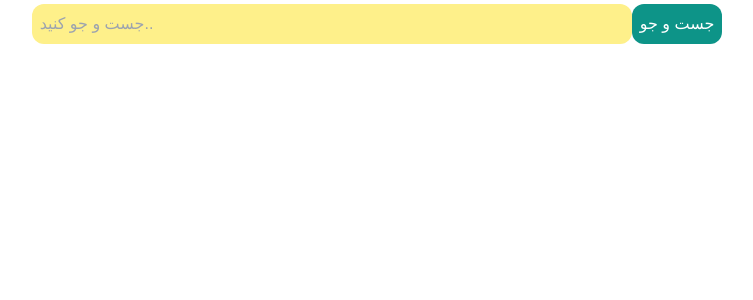
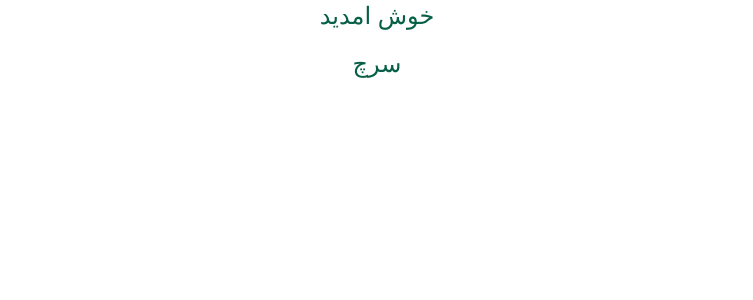
Before and after one commit to kimiazohretalab/aparatbyvue, a Vue app: page / in a window 1280 px wide. Shown: the top 300 px of the page, without its empty margins (263-1016 px from the left). Built offline with nearby package versions, Linux system fonts and the light colour scheme.

Commit message:
feat(router): .

```diff
--- a/src/App.vue
+++ b/src/App.vue
@@ -1,12 +1,11 @@
 <template>
-  <main-container />
+  <div>
+    <router-view></router-view>
+  </div>
 </template>
 <script>
-import MainContainer from './components/MainContainer.vue';
 export default {
-  name:"app",
-  components:{
-    MainContainer,
-},
-}
+  name: "app",
+  components: {},
+};
 </script>
--- /dev/null
+++ b/src/components/HomeComponent.vue
@@ -0,0 +1,18 @@
+<template>
+  <div>
+    <div class="flex justify-center items-center">
+      <p class="text-2xl text-emerald-800">خوش امدید</p>
+    </div>
+    <div class="flex justify-center items-center mt-4">
+      <router-link to="/Main" class="text-2xl text-emerald-800 block">
+        سرچ
+      </router-link>
+    </div>
+  </div>
+</template>
+
+<script>
+export default {
+  name: "home-component",
+};
+</script>
--- a/src/components/MainContainer.vue
+++ b/src/components/MainContainer.vue
@@ -33,7 +33,7 @@ export default {
   data() {
     return {
       videos: [],
-      isButton:false,
+      isButton: false,
       // searchedText:'',
       skip: 1,
     };
@@ -49,7 +49,7 @@ export default {
         .then((res) => {
           this.videos = res.data.videobysearch;
           console.log(this.videos);
-          this.isButton=true
+          this.isButton = true;
         });
     },
     nextHandler() {
--- a/src/components/SearchVideo.vue
+++ b/src/components/SearchVideo.vue
@@ -1,11 +1,11 @@
 <template>
+  <div>
     <div class="w-full flex justify-center mt-1">
       <input
         type="search"
         placeholder="جست و جو کنید.."
         v-model="inputValue"
-      class="bg-yellow-200 text-orange-900 p-2 rounded-xl focus:ring-2
-      focus:outline-none focus:ring-amber-500	w-6/12"
+        class="bg-yellow-200 text-orange-900 p-2 rounded-xl focus:ring-2 focus:outline-none focus:ring-amber-500 w-6/12"
       />
       <button
         @click="getVideoHandler"
@@ -13,6 +13,12 @@
       >
         جست و جو
       </button>
+    </div>
+    <div>
+      <router-link to="/" class="p-2 rounded-xl bg-teal-600 text-white">
+        خانه
+      </router-link>
+    </div>
   </div>
 </template>
 <script>
--- a/src/components/VideoModal.vue
+++ b/src/components/VideoModal.vue
@@ -17,7 +17,7 @@
       <div class="flex justify-center items-center h-full	" v-if="isLoading">
         <loading />
       </div>
-      <div class="flex flex-wrap justify-between flex-row relative" v-else>
+      <div class="flex flex-wrap justify-between flex-row relative h-full" v-else>
         <iframe
           :src="this.url"
           ref="modalIframe"
--- a/src/router/index.js
+++ b/src/router/index.js
@@ -1,7 +1,7 @@
 import Vue from 'vue'
 import VueRouter from 'vue-router'
-import HomeView from '../views/HomeView.vue'
-import Loading from '../components/LoadingSpinner.vue'
+import HomeComponent from '../components/HomeComponent.vue'
+import MainContainer from "../components/MainContainer.vue";
 
 Vue.use(VueRouter)
 
@@ -9,12 +9,12 @@ const routes = [
   {
     path: '/',
     name: 'home',
-    component: HomeView
+    component: HomeComponent
   },
   {
-    path: '/Loading',
-    name: 'Loading',
-    component: () => import( '../components/LoadingSpinner.vue')
+    path: '/Main',
+    name: 'Main',
+    component: MainContainer
   }
 ]
 
```
Lines whose indentation alone changed are shown as unchanged.
